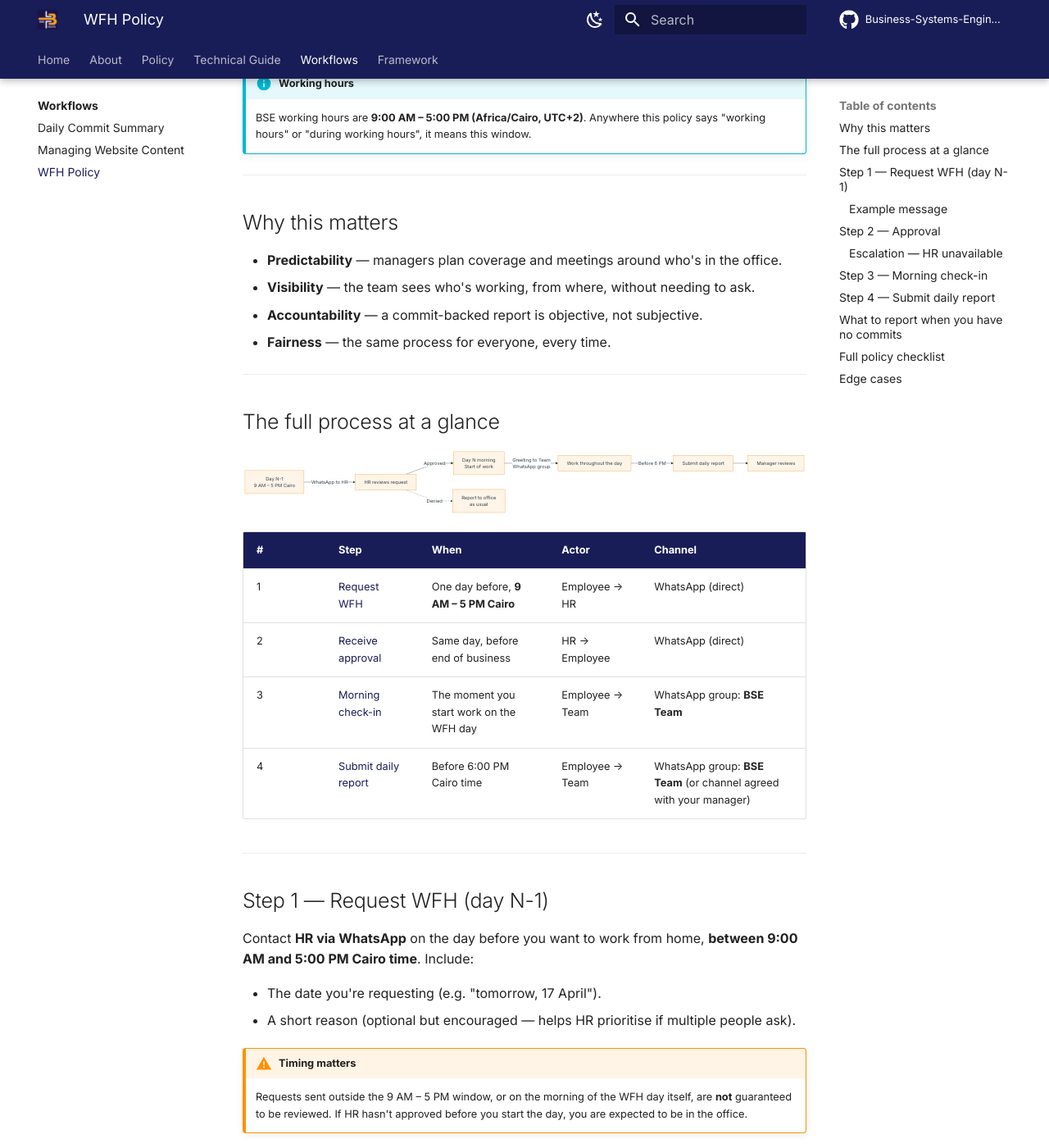
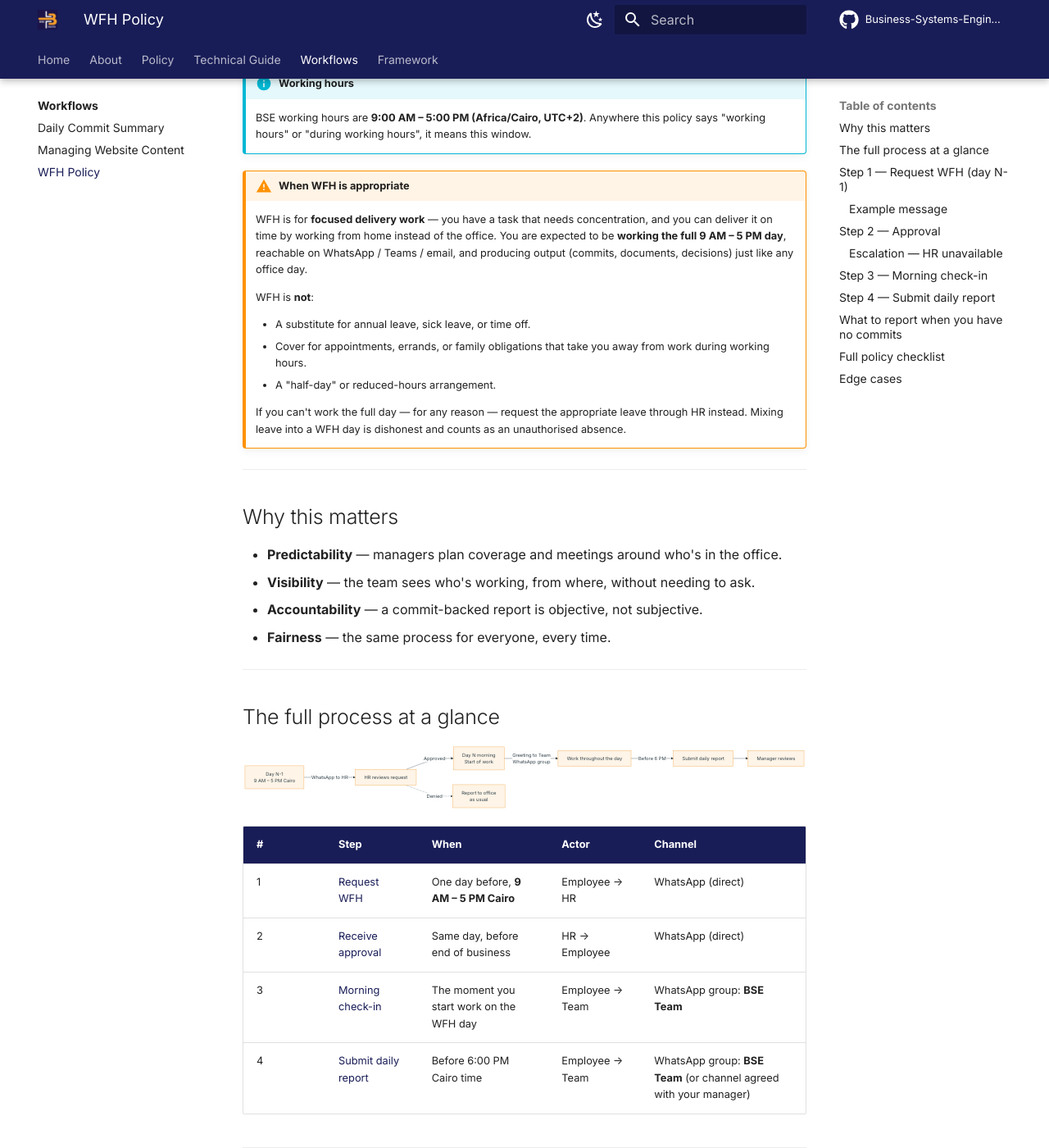
Before and after one commit to Business-Systems-Engineering/Documentation, an MkDocs documentation site: the page built from docs/workflows/wfh-policy.md, in a window 1280 px wide and 1400 px high, scrolled down 241 px. Shown: the whole window at 82% size. Built offline with MkDocs 1.6.1 and Material for MkDocs 9.7.7, drawn with Linux system fonts in a browser that asks for light colours; comment, search, counter and statistics services are not loaded; some of the changed text lies outside the part shown.

Commit message:
Clarify WFH is for focused delivery work, not leave
Adds a "When WFH is appropriate" admonition up front: WFH is a full
9 AM – 5 PM working day for focused delivery, not a substitute for
annual/sick leave, appointments, or reduced hours.

- Rewrite Step 1 example so the stated reason is task delivery, not a
  family appointment (which conflicts with being available 9–5).
- Ask for the task to be delivered in the request instead of a vague
  optional "reason".
- Drop the "Emergency WFH (sick child, power out)" edge case — those
  are leave situations, not WFH; follow the standard leave process.

```diff
--- a/docs/workflows/wfh-policy.md
+++ b/docs/workflows/wfh-policy.md
@@ -8,6 +8,17 @@ Working from home is a privilege at BSE, not a default. This policy defines the
 
 !!! info "Working hours"
     BSE working hours are **9:00 AM – 5:00 PM (Africa/Cairo, UTC+2)**. Anywhere this policy says "working hours" or "during working hours", it means this window.
+
+!!! warning "When WFH is appropriate"
+    WFH is for **focused delivery work** — you have a task that needs concentration, and you can deliver it on time by working from home instead of the office. You are expected to be **working the full 9 AM – 5 PM day**, reachable on WhatsApp / Teams / email, and producing output (commits, documents, decisions) just like any office day.
+
+    WFH is **not**:
+
+    - A substitute for annual leave, sick leave, or time off.
+    - Cover for appointments, errands, or family obligations that take you away from work during working hours.
+    - A "half-day" or reduced-hours arrangement.
+
+    If you can't work the full day — for any reason — request the appropriate leave through HR instead. Mixing leave into a WFH day is dishonest and counts as an unauthorised absence.
 
 ---
 
@@ -46,14 +57,14 @@ flowchart LR
 Contact **HR via WhatsApp** on the day before you want to work from home, **between 9:00 AM and 5:00 PM Cairo time**. Include:
 
 - The date you're requesting (e.g. "tomorrow, 17 April").
-- A short reason (optional but encouraged — helps HR prioritise if multiple people ask).
+- The **task you plan to deliver** — WFH is granted for focused delivery work, so tell HR what you'll be working on and, ideally, when it'll land.
 
 !!! warning "Timing matters"
     Requests sent outside the 9 AM – 5 PM window, or on the morning of the WFH day itself, are **not** guaranteed to be reviewed. If HR hasn't approved before you start the day, you are expected to be in the office.
 
 ### Example message
 
-> Good morning, I'd like to request to work from home tomorrow (Thursday, 17 April). Reason: family appointment in the morning. Thanks!
+> Good morning, I'd like to request to work from home tomorrow (Thursday, 17 April). I need to finish the distributor-import feature — it needs a long focused block, and I can deliver it by end of day from home. Thanks!
 
 ---
 
```
Also changed, not shown: other parts of docs/workflows/wfh-policy.md (+0 -1 lines).
